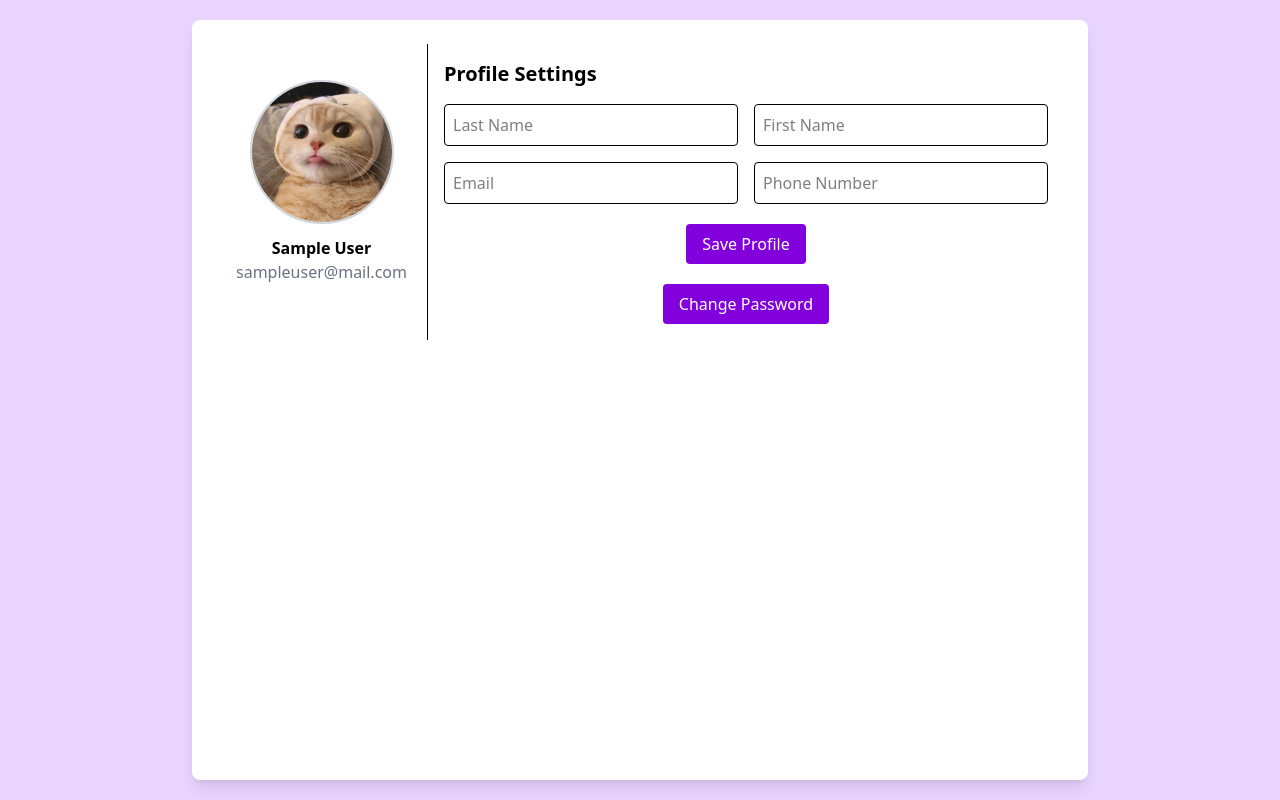
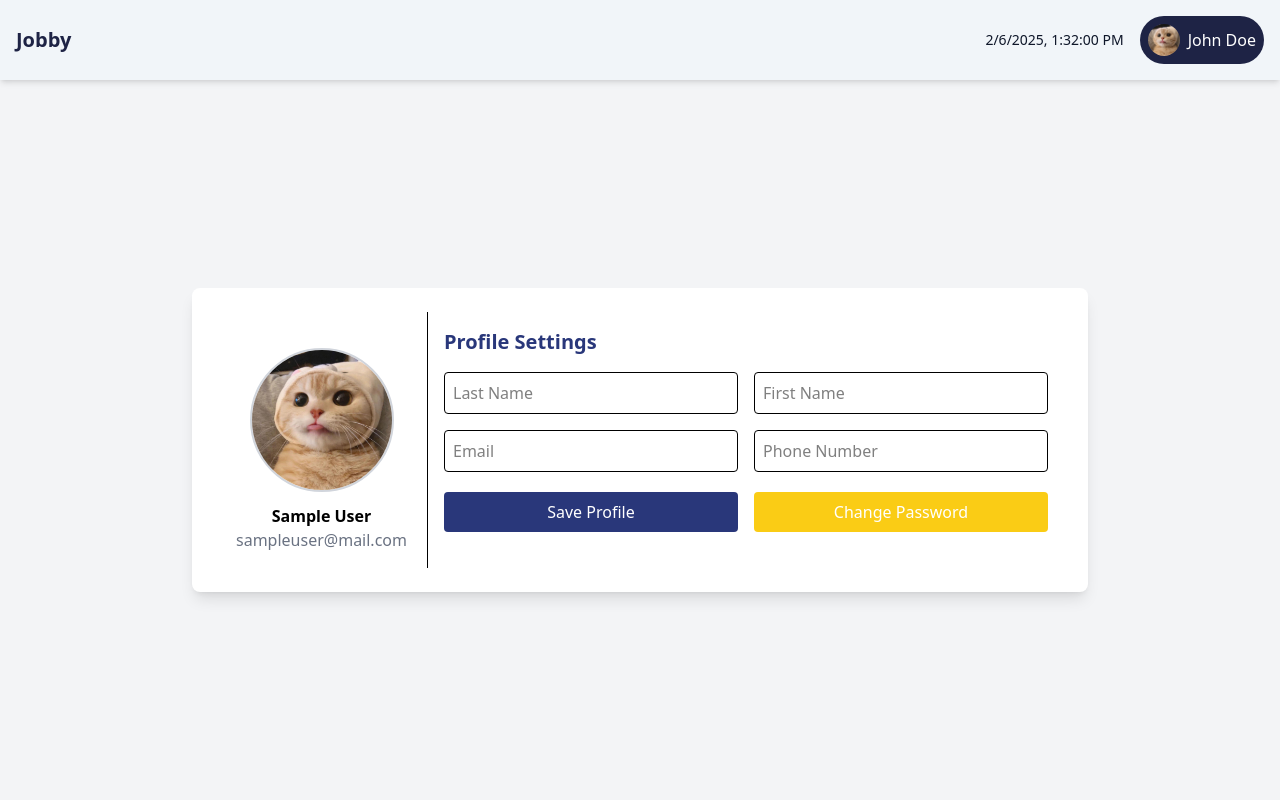
Before and after one commit to ErylLadrido/CSSECDV, a React (Vite) app in the folder client/: page /userprofile in a window 1280 px wide. Built offline with nearby package versions, Linux system fonts and the light colour scheme.

Commit message:
Modified: UI on UserProfile

```diff
--- a/client/src/index.css
+++ b/client/src/index.css
@@ -2,7 +2,7 @@
 
 :root {
     --primary-color:#1E2345;        /* Dark Blue */
-    --secondary-color: #64748B;     /* Muted Blue/Grayish Blue */
+    --secondary-color: #29377A;     /* Light Blue */
     --accent-color: #FACC15;        /* Yellow */
     --background-color: #F1F5F9;    /* Off White */
     --text-color: #0F172A;          /* Dark Gray */
@@ -33,17 +33,30 @@ html{
 
 .signup-button:hover {
     background-color: var(--background-color);
-    color: var(--primary-color);
+    color: var(--text-color);
 }
 
 .get-started-button {
-    background-color: var(--primary-color);
+    background-color: var(--secondary-color);
 }
 
-.get-started-button:hover {
-    background-color: var(--secondary-color);
+.active-button:hover {
+    background-color: var(--primary-color);
 }
 
 .drop-down-profile-button {
     background-color: var(--primary-color);
 }
+
+/* UserProfile */
+.pfp-bg-hover:hover {
+    border: 2px solid var(--secondary-color);
+}
+
+.save-profile-button {
+    background-color: var(--secondary-color);
+}
+
+.change-password-button {
+    background-color: var(--accent-color);
+}
--- a/client/src/pages/Landing.tsx
+++ b/client/src/pages/Landing.tsx
@@ -1,5 +1,6 @@
 import React from 'react'
 import Navbar from '../components/Navbar'
+import { APP_NAME } from '../constants'
 
 type Props = {}
 
@@ -12,13 +13,13 @@ export default function Landing({}: Props) {
             {/* Main Content */}
             <div className="flex-grow flex items-center justify-center">
                 <div className="bg-white p-8 rounded-lg shadow-lg w-full max-w-4xl text-center">
-                    <h1 className="text-5xl font-bold text-gray-800 mb-4">Jobby</h1>
+                    <h1 style = {{ color: "var(--primary-color)"}} className="text-5xl font-bold mb-4">{APP_NAME}</h1>
                     <h2 className="text-2xl text-gray-600 mb-8">Find Your Dream Job</h2>
                     <p className="text-gray-700 mb-8">
                         Keeping track of your job applications can be overwhelming. Jobby simplifies the process by helping you manage applications, deadlines, and interview schedules all in one place. Stay organized and stay ahead in your job search with our easy-to-use tracking system.
                     </p>
                     <button
-                        className="text-white font-bold py-2 px-4 rounded focus:outline-none focus:shadow-outline get-started-button"
+                        className="text-white font-bold py-2 px-4 rounded focus:outline-none focus:shadow-outline get-started-button active-button"
                         type="button"
                     >
                         Get Started
--- a/client/src/pages/UserProfile.tsx
+++ b/client/src/pages/UserProfile.tsx
@@ -1,4 +1,5 @@
 import React from 'react'
+import Navbar from '../components/Navbar';
 import defaulPFP from '../assets/defaultPFP.jpg'
 
 type Props = {}
@@ -28,18 +29,31 @@ export default function UserProfile({}: Props) {
 
 
     return (
-        <div className="min-h-screen flex justify-center bg-purple-200 p-5">
+        <div className="min-h-screen flex flex-col bg-gray-100">
+
+            {/* Navigation Bar*/}
+            <Navbar username="John Doe" isLoggedIn={true} />
+
+            {/* Main Content */}
+            <div className="flex-grow flex items-center justify-center">
                 <div className="w-full max-w-4xl bg-white rounded-lg shadow-lg p-6">
                     <div className="flex flex-col md:flex-row">
 
                         {/* Profile Sidebar */}
-                    <div className="md:w-1/4 flex flex-col items-center border-r p-4">
-                        <label htmlFor="profile-upload" className="cursor-pointer">
+                        <div className="w-full md:w-1/4 flex flex-col items-center p-4 border-b md:border-b-0 md:border-r">
+                            {/* Profile Photo with Hover Effect */}
+                            <label htmlFor="profile-upload" className="cursor-pointer group relative">
                                 <img
-                                className="rounded-full w-36 mt-5 border-2 border-gray-300 hover:border-purple-500 transition duration-200"
+                                    className="rounded-full w-36 mt-5 border-2 border-gray-300 transition duration-200 pfp-bg-hover"
                                     src={defaulPFP}
                                     alt="Profile"
                                 />
+                                {/* Change Photo Text */}
+                                <div
+                                    style={{ backgroundColor: "var(--secondary-color)" }}
+                                    className="absolute bottom-0 left-0 right-0 bg-opacity-50 text-white text-center text-sm py-1 opacity-0 group-hover:opacity-100 transition duration-300 rounded">
+                                    Change Photo
+                                </div>
                             </label>
                             <input
                                 id="profile-upload"
@@ -53,23 +67,31 @@ export default function UserProfile({}: Props) {
                         </div>
 
                         {/* Profile Form */}
-                    <div className="md:w-3/4 p-4">
-                        <h2 className="text-xl font-bold mb-4">Profile Settings</h2>
+                        <div className="w-full md:w-3/4 p-4">
+                            <h2 style={{ color: "var(--secondary-color)" }} className="text-xl font-bold mb-4">Profile Settings</h2>
                             <div className="grid grid-cols-1 md:grid-cols-2 gap-4">
-                            <input type="text" placeholder="Last Name" className="border p-2 rounded" />
-                            <input type="text" placeholder="First Name" className="border p-2 rounded" />
-                            <input type="text" placeholder="Email" className="border p-2 rounded" />
-                            <input type="text" placeholder="Phone Number" className="border p-2 rounded" />
+                                <input type="text" placeholder="Last Name" className="border p-2 rounded w-full" />
+                                <input type="text" placeholder="First Name" className="border p-2 rounded w-full" />
+                                <input type="text" placeholder="Email" className="border p-2 rounded w-full" />
+                                <input type="text" placeholder="Phone Number" className="border p-2 rounded w-full" />
                             </div>
-                        <div className="mt-5 text-center">
-                            <button className="bg-purple-700 text-white px-4 py-2 rounded hover:bg-purple-900">Save Profile</button>
-                        </div>
-                        <div className="mt-5 text-center">
-                            <button className="bg-purple-700 text-white px-4 py-2 rounded hover:bg-purple-900">Change Password</button>
+
+                            {/* Buttons Side by Side */}
+                            <div className="mt-5 flex flex-col md:flex-row gap-4">
+                                <button className="flex-1 text-white px-4 py-2 rounded save-profile-button active-button">
+                                    Save Profile
+                                </button>
+                                <button className="flex-1 text-white px-4 py-2 rounded change-password-button active-button">
+                                    Change Password
+                                </button>
                             </div>
                         </div>
                     </div>
                 </div>
             </div>
+
+
+
+        </div>
     )
 }
```
Lines whose indentation alone changed are shown as unchanged.
